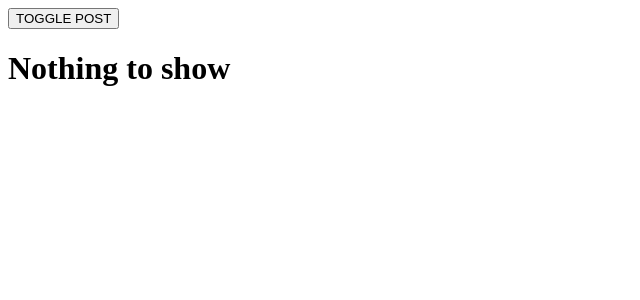
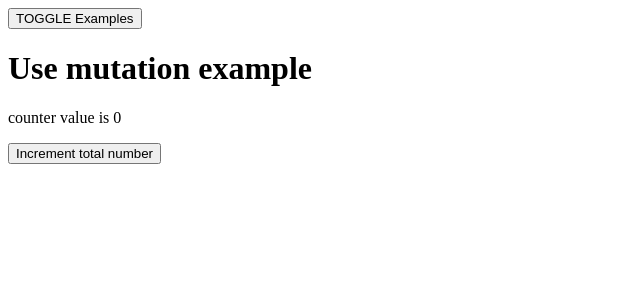
Before and after one commit to Tamir198/react-query, a React (Create React App) app: page / in a window 1280 px wide. Shown: the top 300 px of the page, without its empty margins (0-640 px from the left). Built offline with nearby package versions, Linux system fonts and the light colour scheme.

Commit message:
Adding use mutation example

```diff
--- a/src/App.js
+++ b/src/App.js
@@ -1,18 +1,21 @@
 import { QueryClient, QueryClientProvider } from '@tanstack/react-query';
 
-import { Posts } from './posts.tsx';
 import { useState } from 'react';
 
+import Posts from './Posts.tsx';
+import MutationCounter from './MutationCounter.tsx';
+
 const queryClient = new QueryClient();
+
 function App() {
   const [displayPosts, setDisplayPosts] = useState(false);
   return (
     <QueryClientProvider client={queryClient}>
       <button onClick={() => setDisplayPosts(!displayPosts)}>
-        TOGGLE POST
+        TOGGLE Examples
       </button>
 
-      {displayPosts ? <Posts /> : <h1>Nothing to show</h1>}
+      {displayPosts ? <Posts /> : <MutationCounter />}
     </QueryClientProvider>
   );
 }
--- /dev/null
+++ b/src/MutationCounter.tsx
@@ -0,0 +1,30 @@
+import React, { useState } from 'react';
+import { useMutation } from '@tanstack/react-query';
+
+const MutationCounter = () => {
+  const [counter, setCounter] = useState(0);
+
+  const incrementCounter = async () => {
+    await new Promise((resolve) => setTimeout(resolve, 1000));
+    setCounter((prevCounter) => prevCounter + 5);
+  };
+
+  const { mutate, isLoading, isError, isSuccess, error } =
+    useMutation(incrementCounter);
+
+  if (isError) {
+    return <div>{error.message}</div>;
+  }
+  return (
+    <>
+      <h1>Use mutation example</h1>
+      <p>counter value is {counter}</p>
+      {isLoading && <div>Loading...</div>}
+      {isError && <div>Loading...</div>}
+      {isSuccess && <div>Incremented, total number is {counter}</div>}
+      <button onClick={mutate}>Increment total number</button>
+    </>
+  );
+};
+
+export default MutationCounter;
--- a/src/posts.tsx
+++ b/src/posts.tsx
@@ -9,8 +9,7 @@ interface Post {
   title: string;
   body: string;
 }
-
-export const Posts = () => {
+const Posts = () => {
   const apiUrl = 'https://jsonplaceholder.typicode.com/posts';
 
   const { isLoading, isError, data, error } = useQuery({
@@ -28,15 +27,16 @@ export const Posts = () => {
   }
 
   if (isLoading) {
-    return <span>Loading...</span>;
+    return <h1>Loading...</h1>;
   }
 
-  if (error instanceof Error) {
-    return <span>Error: {error.message}</span>;
+  if (isError) {
+    return <h1>Error: {error.message}</h1>;
   }
 
   return (
     <div>
+      <h1>Use query example</h1>
       <ul>
         {data?.map((post: Post) => (
           <li key={post.title}>{post.body}</li>
@@ -45,3 +45,5 @@ export const Posts = () => {
     </div>
   );
 };
+
+export default Posts;
```
